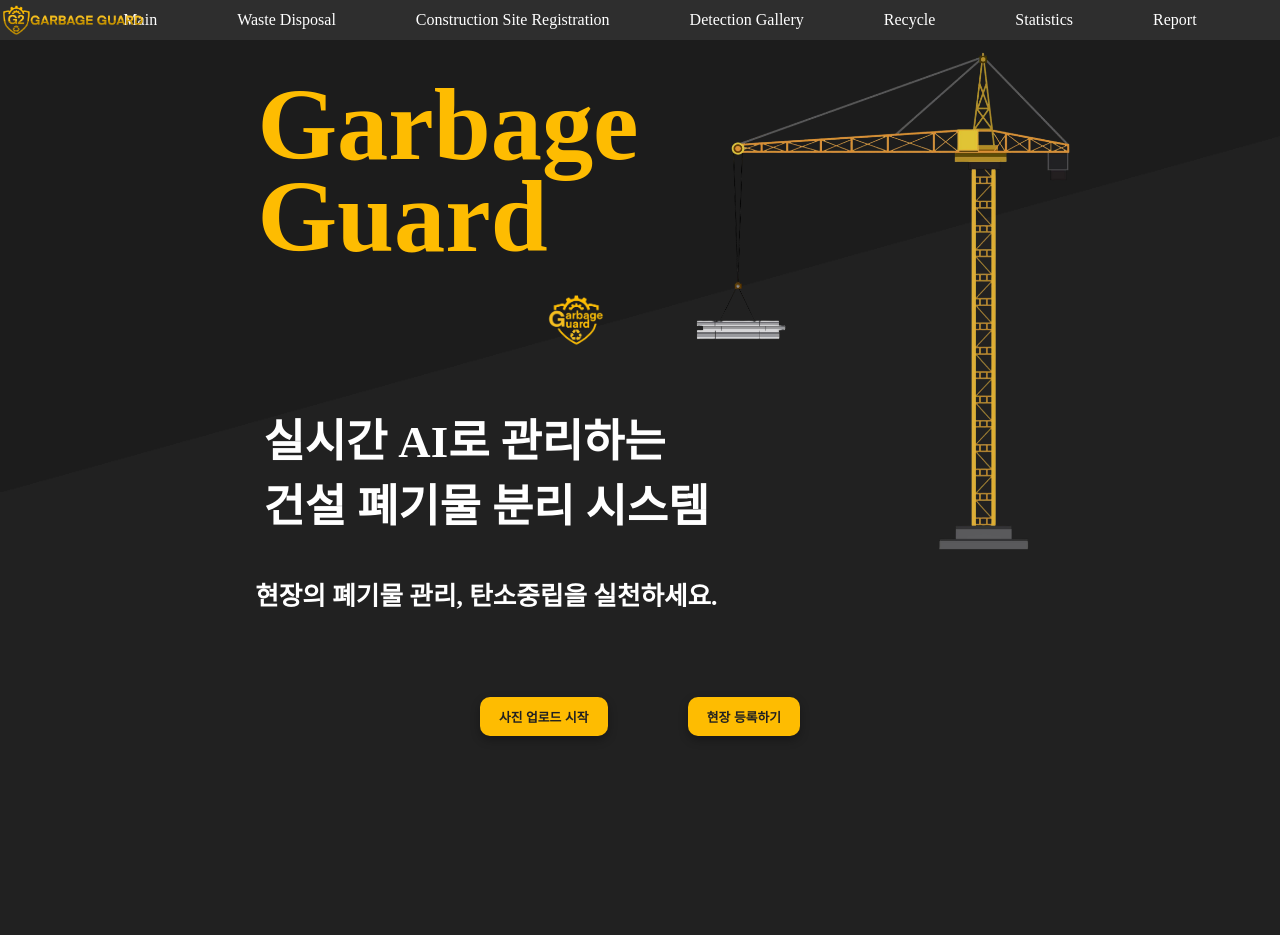
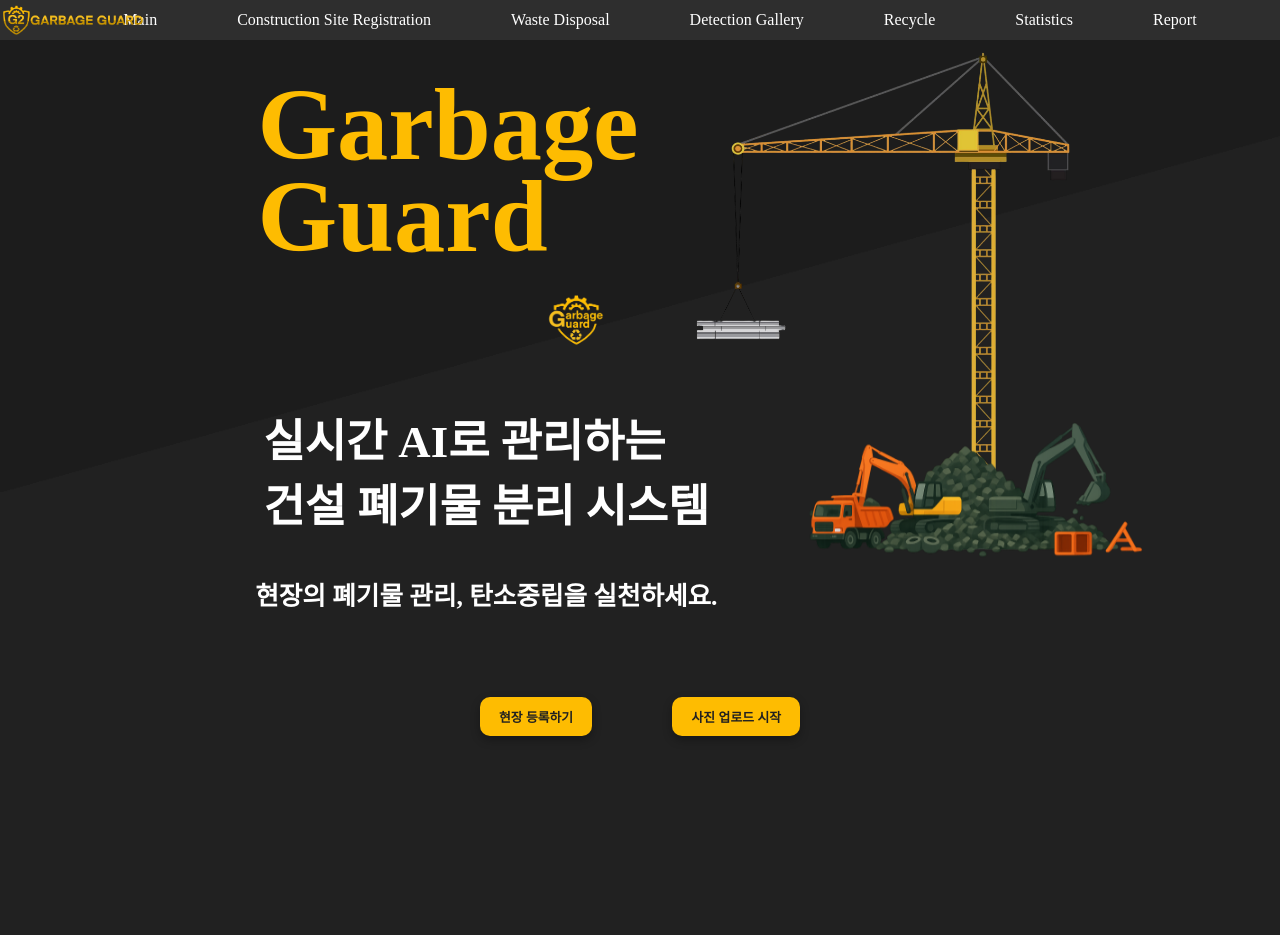
Before and after one commit to MinGiTae/RealFinalGG, a Flask app: page / in a window 1280 px wide. Shown: the top 935 px of the page. Run offline with Flask 3, Linux system fonts and the light colour scheme; some web fonts are replaced.

Commit message:
2025-05-09 금요일
메인화면 전체 수정 및 보완

```diff
--- a/static/css/GG_001_main.css
+++ b/static/css/GG_001_main.css
@@ -64,7 +64,15 @@
   animation-delay: 0.5s;
 }
 
-
+#waste {
+  height : 18vw;
+  position: fixed;
+  left: 63vw;
+  top : 28vw;
+  z-index: 200;
+  animation: fadeInUp 1s ease forwards;
+  animation-delay: 0.5s;
+}
 
 
 
@@ -140,8 +148,8 @@
 .scroll-text6 {
   position: fixed;
   z-index: 10;
-  height: 8vw;
-  top: 37%;
+  height: 10vw;
+  top: 36%;
   left: 14%;
   transform: translateX(-100%);
   white-space: nowrap;
@@ -195,9 +203,9 @@
     transition: opacity 1s ease;
     position: fixed;
     z-index:100;
-    top: 20%;
+    top: 10%;
     left: 10%;
-    height:500vw;
+
 }
 
 
--- a/templates/GG_001_main.html
+++ b/templates/GG_001_main.html
@@ -12,7 +12,7 @@
 
 <img id="crain" src="/static/img/crain.png" alt="crain"/>
 
-
+<img id="waste" src="/static/img/waste.png" alt="waste"/>
 
 
 
@@ -25,12 +25,10 @@
 
 
 
-<h3 class="scroll-text4" id="scrollText4" style="font-size: 2.5vw; color: #FEBC01;"><a style="font-size: 4vw;">탄</a>소중립 </h3>
-<h3 class="scroll-text5" id="scrollText5" style="font-size: 1.5vw; color: white;">이제 기술로 대응할 때입니다.</h3>
+<h3 class="scroll-text4" id="scrollText4" style="font-size: 2vw; color: #FEBC01;"><a style="font-size: 4vw;">탄</a>소중립 이제 기술로 대응할 때입니다.</h3>
+<h3 class="scroll-text5" id="scrollText5" style="font-size: 1.5vw; color: white;"></h3>
 <img class="scroll-text6" id="scrollText6" src="/static/img/why.png" alt="why"/>
-<h3 class="scroll-text7" id="scrollText7">건설 폐기물은 전체의 38%를 차지하며, 탄소 배출의 주요 원인입니다. <br>
-                                                                                  GarbageGuard는 AI로 실시간 탐지하고<br>
-                                                                                  ISO 14001 양식의 자동 보고서를 생성해 탄소중립 실현을 지원합니다.
+<h3 class="scroll-text7" id="scrollText7">건설 폐기물은 전체의 38%를 차지하며, 탄소 배출의 주요 원인입니다. <br>GarbageGuard는 AI로 실시간 탐지하고<br>ISO 14001 양식의 자동 보고서를 생성해 탄소중립 실현을 지원합니다.
 </h3>
 
 
@@ -50,15 +48,15 @@
 <img id="AnimationImage9" class="hidden2" src="/static/img/3P2_9.png" alt="New Image" >
 
 <div id="buttons">
-  <button id="Button1" onclick="location.href='/upload/waste_disposal'">사진 업로드 시작</button>
-  <button id="Button2" onclick="location.href='{{ url_for('csr.show_csr') }}'">현장 등록하기</button>
+  <button id="Button1" onclick="location.href='{{ url_for('csr.show_csr') }}'">현장 등록하기</button>
+  <button id="Button2" onclick="location.href='/upload/waste_disposal'">사진 업로드 시작</button>
 </div>
 
 
 
 <div id="buttons2">
-  <button id="Button3" onclick="location.href='/upload/waste_disposal'">사진 업로드 시작</button>
-  <button id="Button4" onclick="location.href='{{ url_for('csr.show_csr') }}'">현장 등록하기</button>
+  <button id="Button3" onclick="location.href='{{ url_for('csr.show_csr') }}'">현장 등록하기</button>
+  <button id="Button4" onclick="location.href='/upload/waste_disposal'">사진 업로드 시작</button>
 </div>
 <!-- JS 연결 -->
 <script type="text/javascript" src="{{ url_for('static', filename='js/GG_001_main.js') }}"></script>
--- a/templates/base.html
+++ b/templates/base.html
@@ -20,8 +20,8 @@
       <ul>
 
         <li><a href="/">Main</a></li>
+        <li><a href="{{ url_for('csr.show_csr') }}">Construction Site Registration</a></li>
         <li><a href="/upload/waste_disposal">Waste Disposal</a></li>
-        <li><a href="{{ url_for('csr.show_csr') }}">Construction Site Registration</a></li>
         <li><a href="/gallery">Detection Gallery</a></li>
         <li><a href="/recycle">Recycle</a></li>
 
```
Also changed, not shown: static/img/3P3.PNG (added), static/img/waste.png (added).
